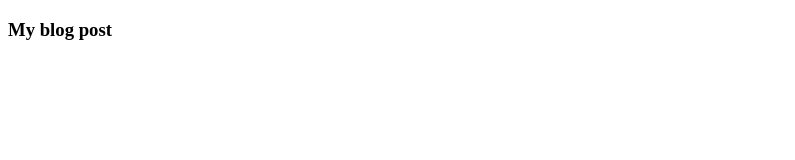
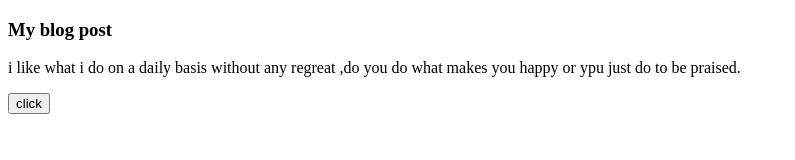
Before and after one commit to Bonykyme/git-tutorial, a plain HTML site: page index.html in a window 1280 px wide. Shown: the whole page, without its empty margins (0-795 px from the left). Drawn offline with Linux system fonts and the light colour scheme.

Commit message:
version 2

```diff
--- a/change.js
+++ b/change.js
@@ -0,0 +1,2 @@
+console.log(123)
+console.log(changes)
--- a/index.html
+++ b/index.html
@@ -8,5 +8,9 @@
 </head>
 <body>
     <h3>My blog post </h3>
+    <p>i like what i do on a daily basis without any regreat
+        ,do you do what makes you happy or ypu just do to be praised.
+    </p>
+     <button color:blue;>click</button>
 </body>
 </html>
--- a/update.js
+++ b/update.js
@@ -0,0 +1,2 @@
+console.log("am here")
+console.log("updated version")
```
